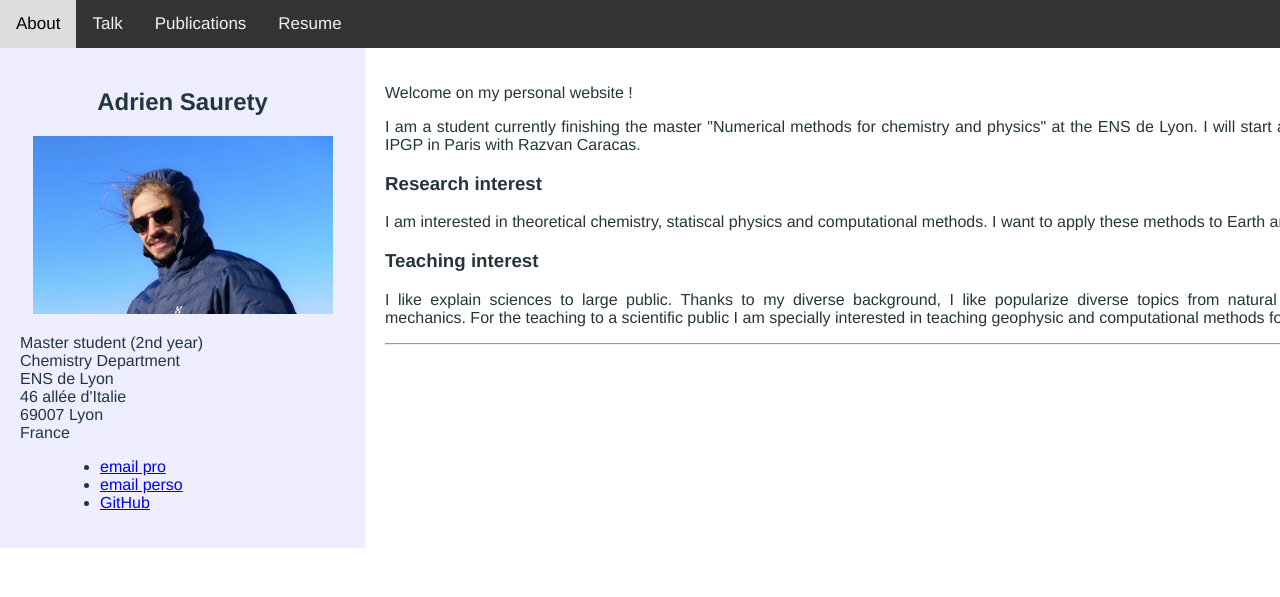
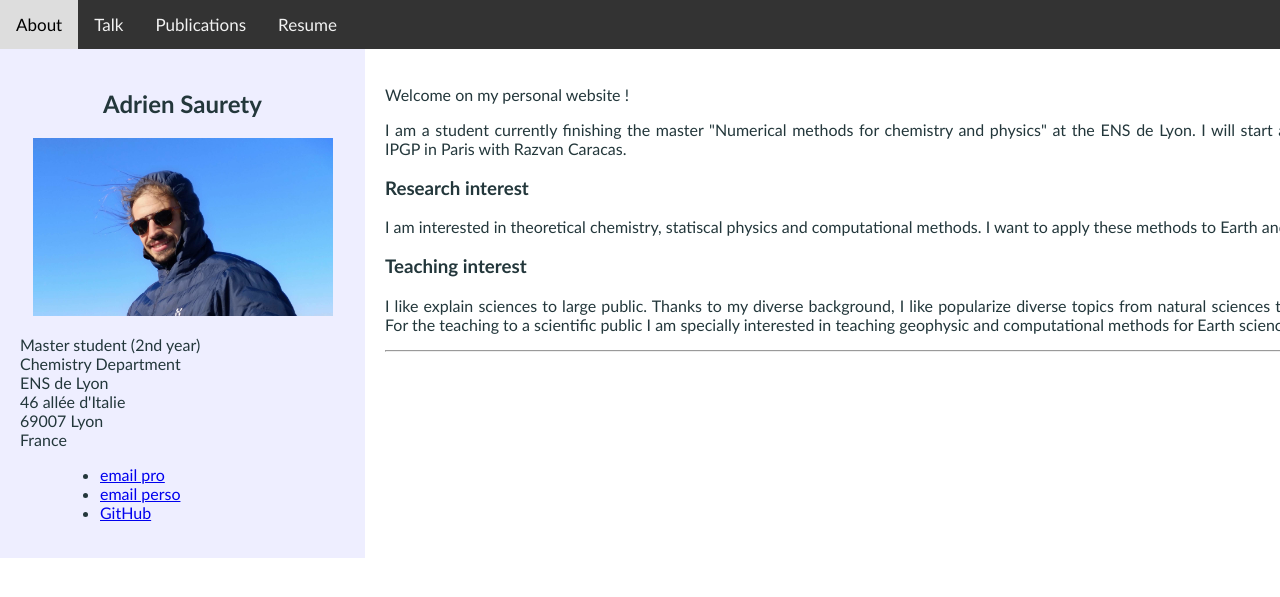
Before and after one commit to adriensaurety/adriensaurety.github.io, a Jekyll site: the page built from index.html, in a window 1280 px wide. Shown: the top 597 px of the page. Built offline with Jekyll 4.4.1, drawn with Linux system fonts in a browser that asks for light colours.

Commit message:
Update main.css

```diff
--- a/css/main.css
+++ b/css/main.css
@@ -1,6 +1,6 @@
 /* Style the body */
 body {
-  font-family: Helvetica, Calibri, sans-serif;
+  font-family: ABeeZee, Calibri, sans-serif;
   margin: 0;
 }
 
```
